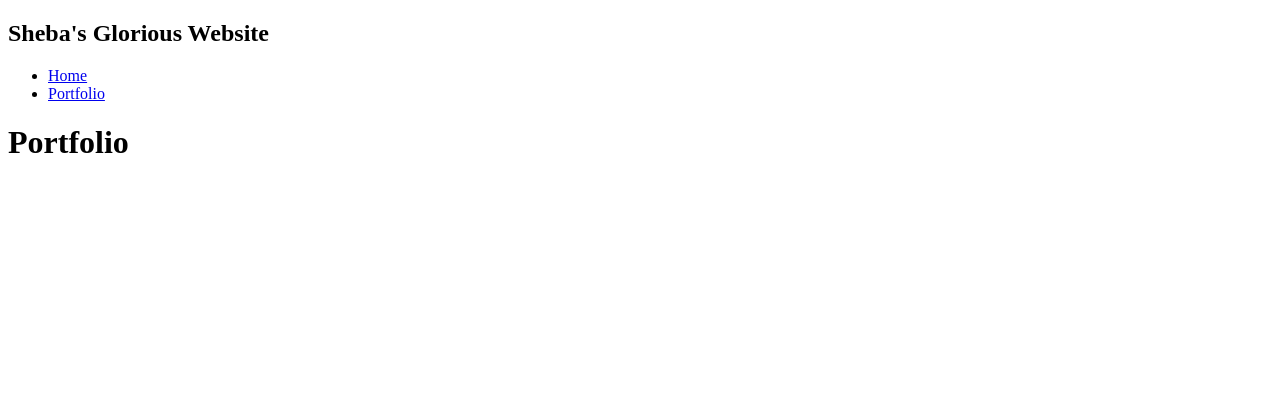
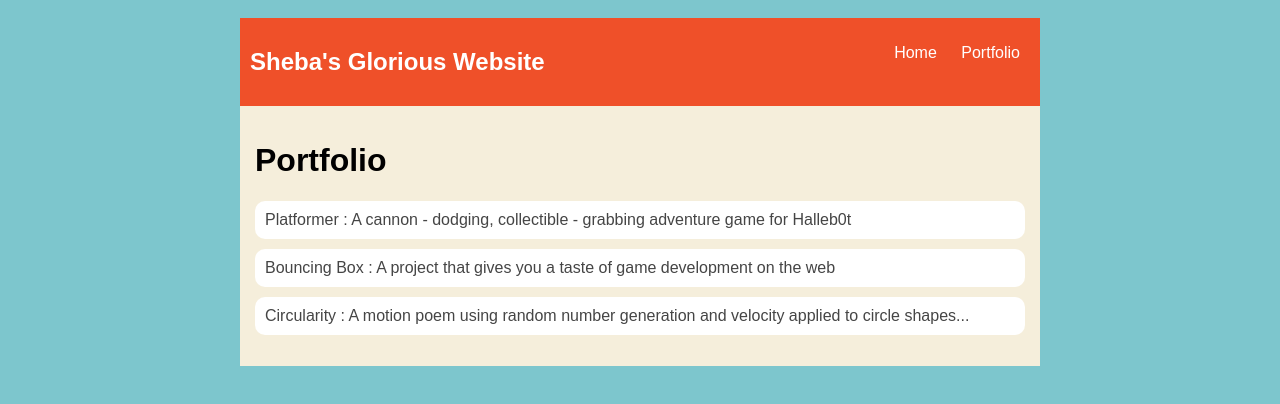
Before and after one commit to astrocodes69/astrocodes69.github.io, a plain HTML site: page portfolio.html in a window 1280 px wide. Drawn offline with Linux system fonts and the light colour scheme.

Commit message:
add portfolio.html file

```diff
--- a/portfolio.html
+++ b/portfolio.html
@@ -2,6 +2,84 @@
 <html>
     <head>
         <title>Rufus's Website</title>
+        <style type="text/css">
+          body {
+              background: rgb(125, 198, 205);
+              color: rgb(45, 45, 45);
+              padding: 10px;
+              font-family: arial;
+          }
+          header {
+              font-size: 1.5em;
+              font-weight: bold;
+          }
+
+          #all-contents {
+              max-width: 800px;
+              margin: auto;
+          }
+
+          /* navigation menu */
+          nav {
+              background: rgb(239, 80, 41);
+              margin: 0 auto;
+              display: flex;
+              padding: 10px;
+          }
+          h1 {
+              display: flex;
+              align-items: center;
+              color: rgb(255, 255, 255);
+              flex: 1;
+          }
+          #nav-ul {
+              list-style-image: none;
+          }
+          .nav-li {
+              display: inline-block;
+              padding: 0 10px;
+          }
+          .nav-a {
+              text-decoration: none;
+              color: #fff;
+          }
+
+          /* main container area beneath menu */
+          main {
+              background: rgb(245, 238, 219);
+              display: flex;
+          }
+          .content {
+              flex: 1;
+              padding: 15px;
+          }
+         /* portfolio styles */
+         .content h1 {
+                color: black;
+            }
+
+            #portfolio {
+                list-style-type: none;
+                padding-left: 0;
+            }
+
+            #portfolio li {
+                background: #fff;
+                padding: 10px;
+                border-radius: 10px;
+                margin-bottom: 10px;
+            }
+
+            #portfolio li:hover {
+                background: #eee;
+            }
+
+            #portfolio a {
+                text-decoration: none;
+                color: #454545;
+            }
+        </style>
+      </style>
     </head>
 
     <body>
@@ -21,6 +99,9 @@
              <div class="content">
                  <h1>Portfolio</h1>
                     <ul id="portfolio">
+                      <li><a href="projects/platformer/">Platformer : A cannon - dodging, collectible - grabbing adventure game for Halleb0t</a></li>
+                      <li><a href="projects/bouncing-box/">Bouncing Box : A project that gives you a taste of game development on the web </a></li>
+                      <li><a href="projects/circularity/">Circularity : A motion poem using random number generation and velocity applied to circle shapes...</a></li>
                     </ul>
              </div>
          </main>
```
